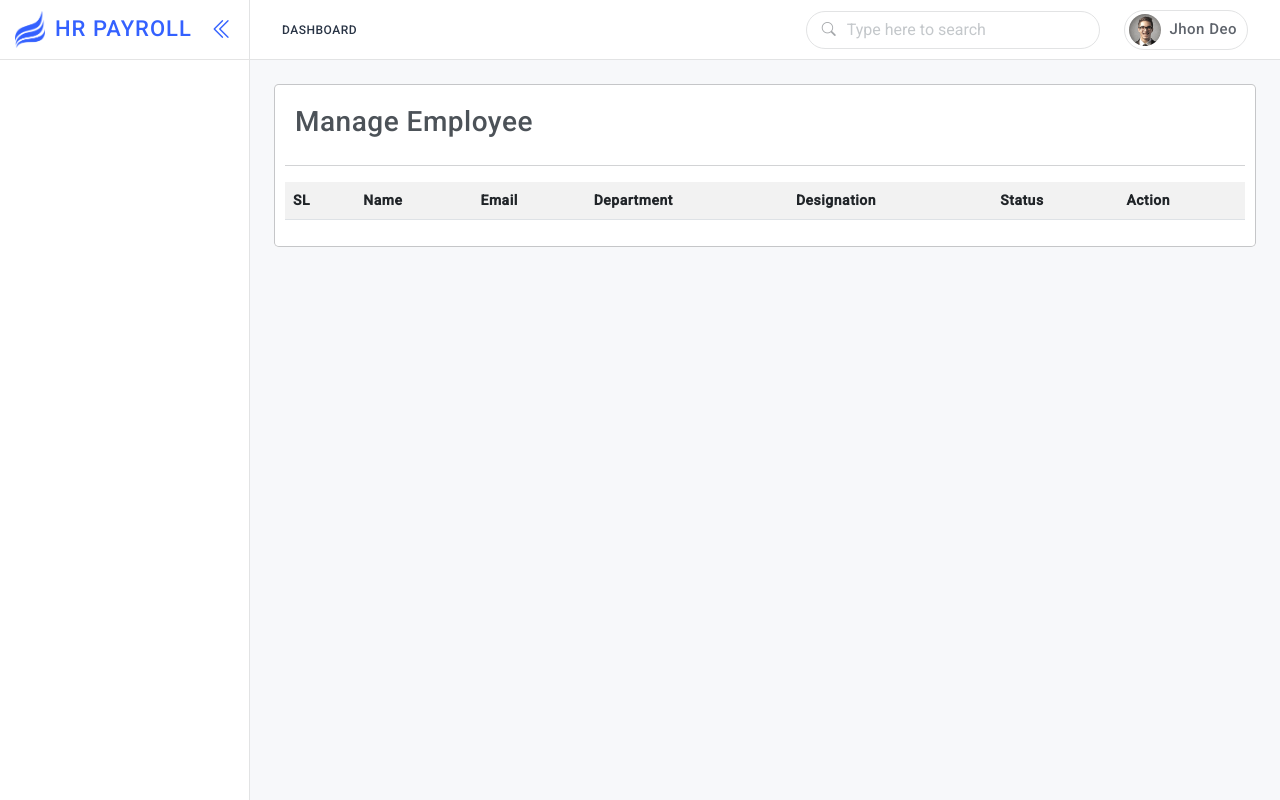
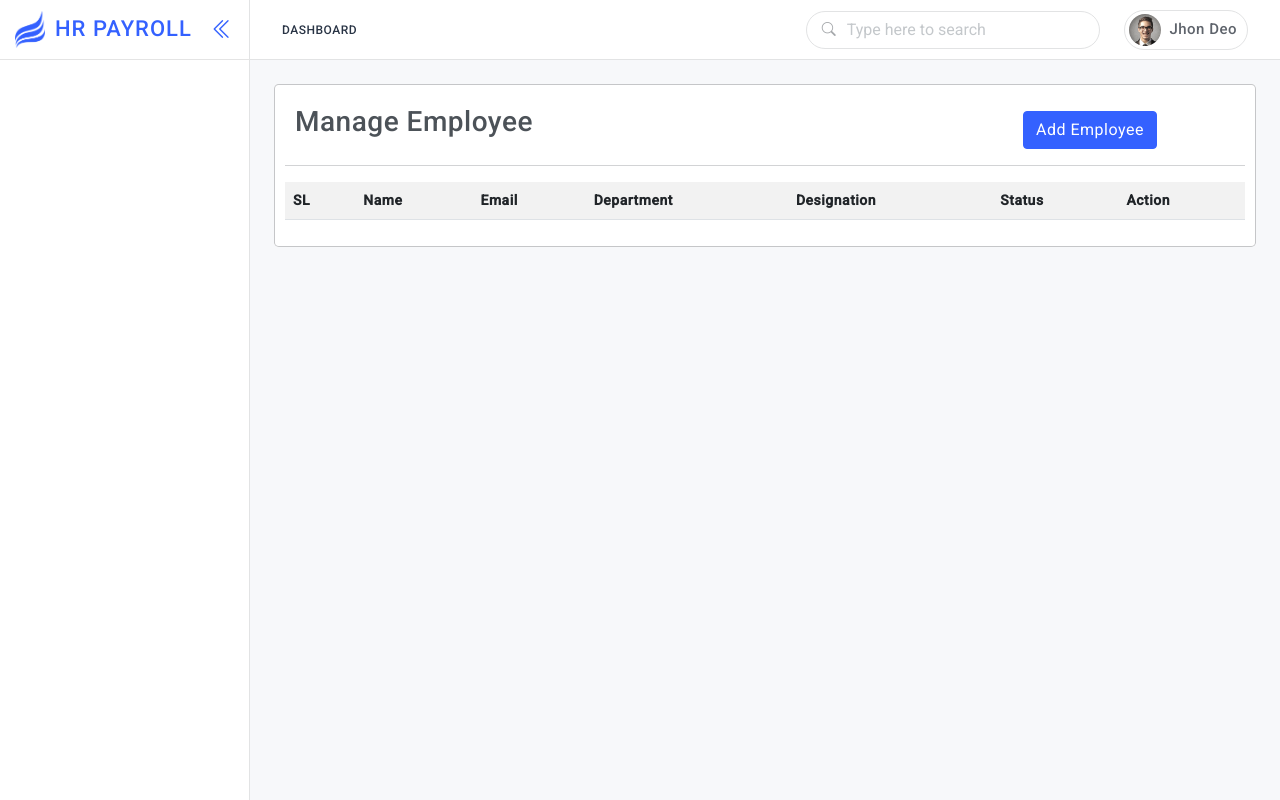
Before and after one commit to friends-team-isdb/HR_Payroll, a PHP site: page /employeeManage.php in a window 1280 px wide. Run offline with PHP 8.4, Linux system fonts and the light colour scheme; data that the repository does not hold is empty; some libraries are stand-ins or nearby versions.

Commit message:
man employee done

```diff
--- a/employeeManage.php
+++ b/employeeManage.php
@@ -63,11 +63,17 @@
             <div class="modal-content">
                 <div class="forms-body">
 
+                <div class="col-md-12">
                     <div class="row">
-                        <div class="col-md-12">
-                            <h3 style="margin:10px;">Manage Employee</h3>
-                        </div>
+                    <div class="col-md-6">
+                        <h3 style="margin:10px;">Manage Employee</h3>
                     </div>
+                    <div class="col-md-3"></div>
+                    <div class="col-md-3">
+                        <a href="addEmployee.php" class="btn btn-primary mt-3">Add Employee</a>
+                    </div>
+                    </div>
+                </div>
                     <hr>
                     <!--       Enter Code Here-->
                     <div class="row">
--- a/employeeTypeManage.php
+++ b/employeeTypeManage.php
@@ -63,7 +63,7 @@
     <div class="modal-content">
       <div class="forms-body">
 
-        <div class="row">
+
            <div class="col-md-12">
              <div class="row">
                <div class="col-md-6">
@@ -75,7 +75,7 @@
                </div>
               </div>
            </div>
-       </div>
+
        <hr>
 
 <!--      Enter Code Here-->
```
